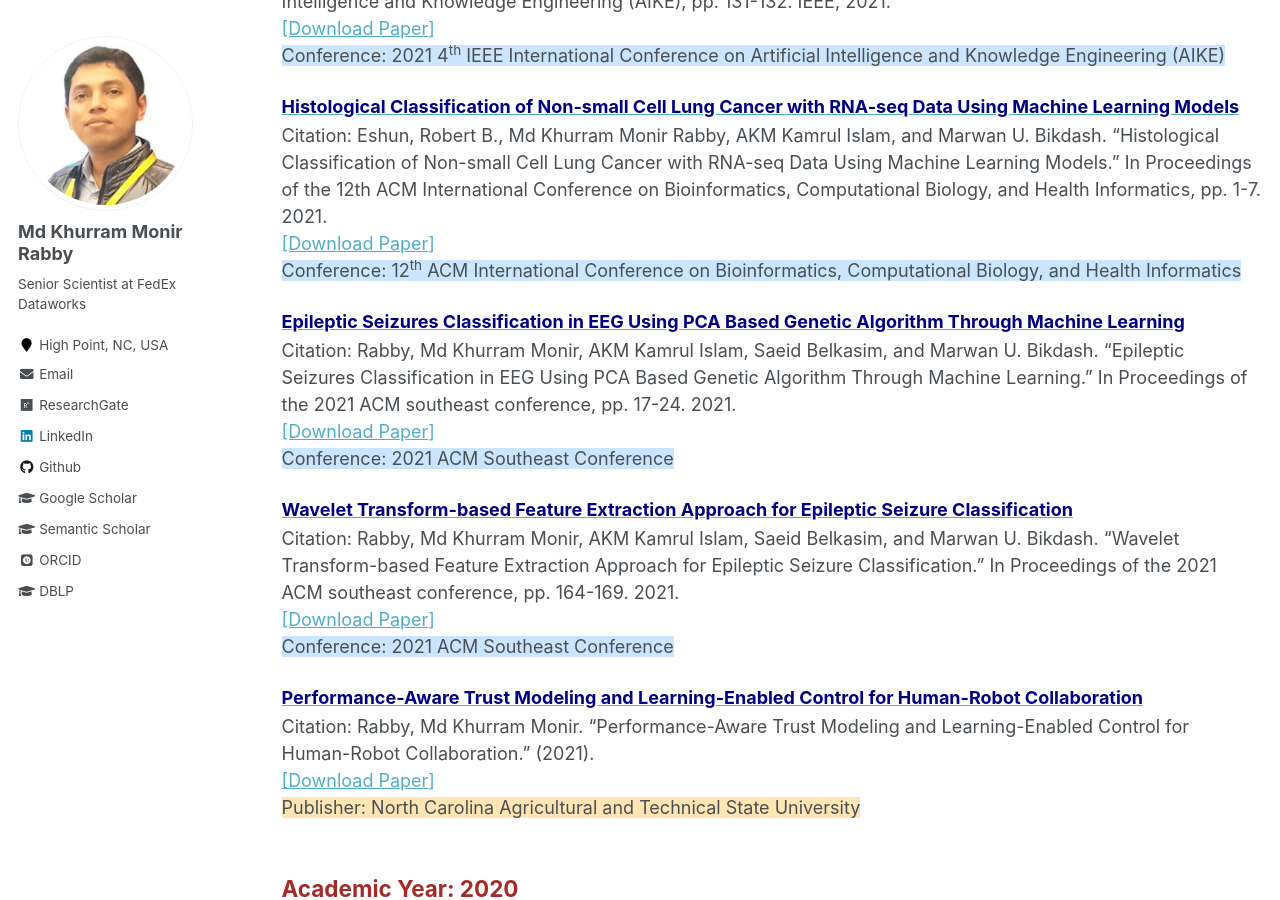
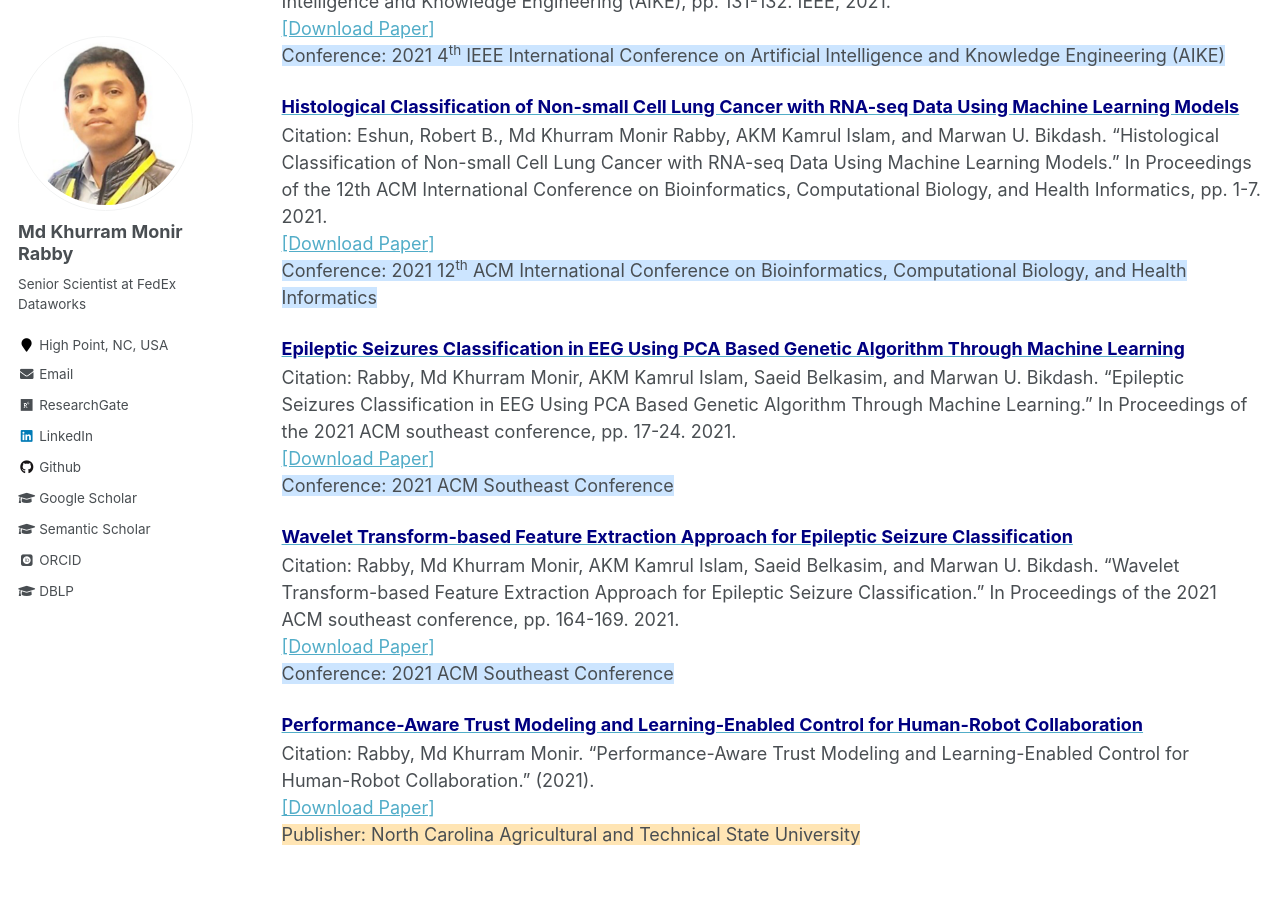
Before and after one commit to mkmrabby/mkmrabby.github.io, a Jekyll site: the page built from _pages/publications_lists.md, in a window 1280 px wide and 900 px high, scrolled down 1671 px. Built offline with Jekyll 4.4.1, drawn with Linux system fonts in a browser that asks for light colours; some web fonts are replaced.

Commit message:
Update publications_lists.md

```diff
--- a/_pages/publications_lists.md
+++ b/_pages/publications_lists.md
@@ -67,7 +67,7 @@ Citation: Rabby, Md Khurram Monir, Robert B. Eshun, Saeid Belkasim, and AKM Kamr
 <span style="color:black; font-size:1.1em"><b><a href="https://dl.acm.org/doi/abs/10.1145/3459930.3471168" target="_blank"><font color="Navy" size="4">Histological Classification of Non-small Cell Lung Cancer with RNA-seq Data Using Machine Learning Models</font></a></b></span><br/>
 Citation: Eshun, Robert B., Md Khurram Monir Rabby, AKM Kamrul Islam, and Marwan U. Bikdash. "Histological Classification of Non-small Cell Lung Cancer with RNA-seq Data Using Machine Learning Models." In Proceedings of the 12th ACM International Conference on Bioinformatics, Computational Biology, and Health Informatics, pp. 1-7. 2021.<br/>
 <a href="https://dl.acm.org/doi/abs/10.1145/3459930.3471168" target="_blank">[Download Paper]</a> <br/>
-<span style="background-color:#cce5ff; font-size:1em;">Conference: 12<sup>th</sup> ACM International Conference on Bioinformatics, Computational Biology, and Health Informatics</span>
+<span style="background-color:#cce5ff; font-size:1em;">Conference: 2021 12<sup>th</sup> ACM International Conference on Bioinformatics, Computational Biology, and Health Informatics</span>
 <br/>
 
 <span style="color:black; font-size:1.1em"><b><a href="https://dl.acm.org/doi/abs/10.1145/3409334.3452065" target="_blank"><font color="Navy" size="4">Epileptic Seizures Classification in EEG Using PCA Based Genetic Algorithm Through Machine Learning</font></a></b></span><br/>
```
